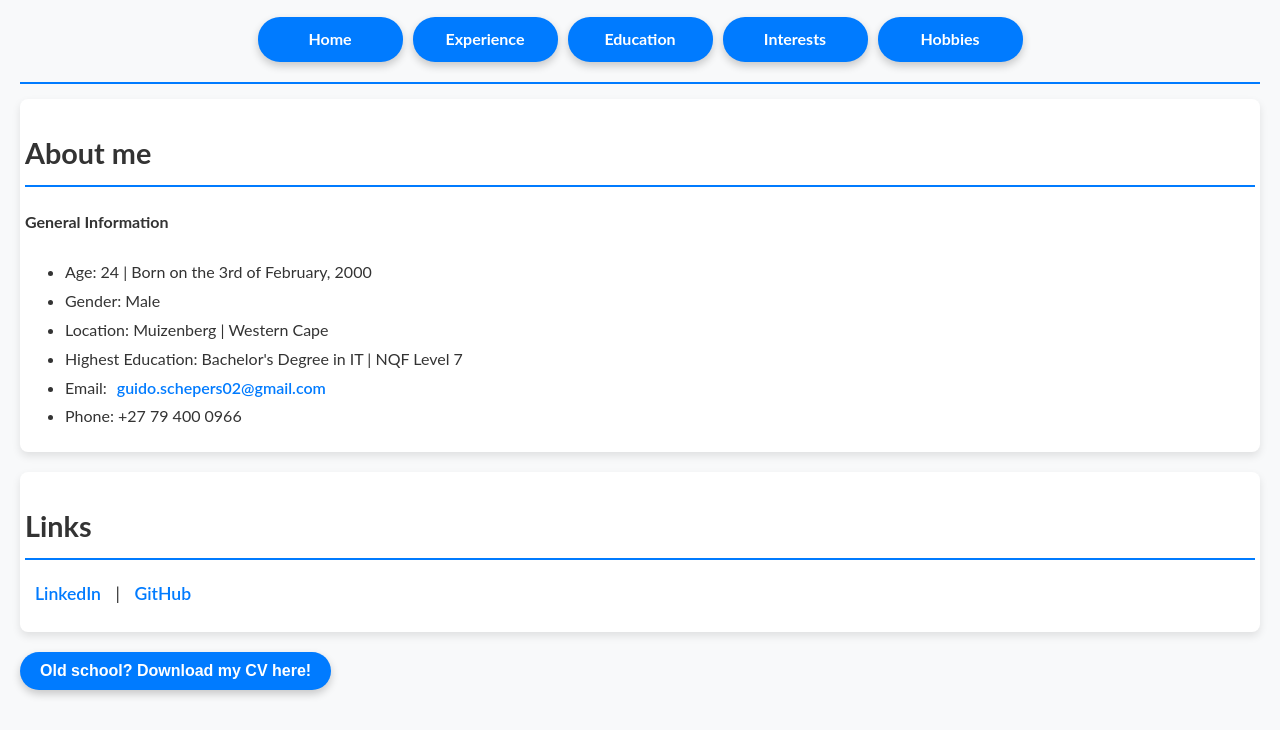
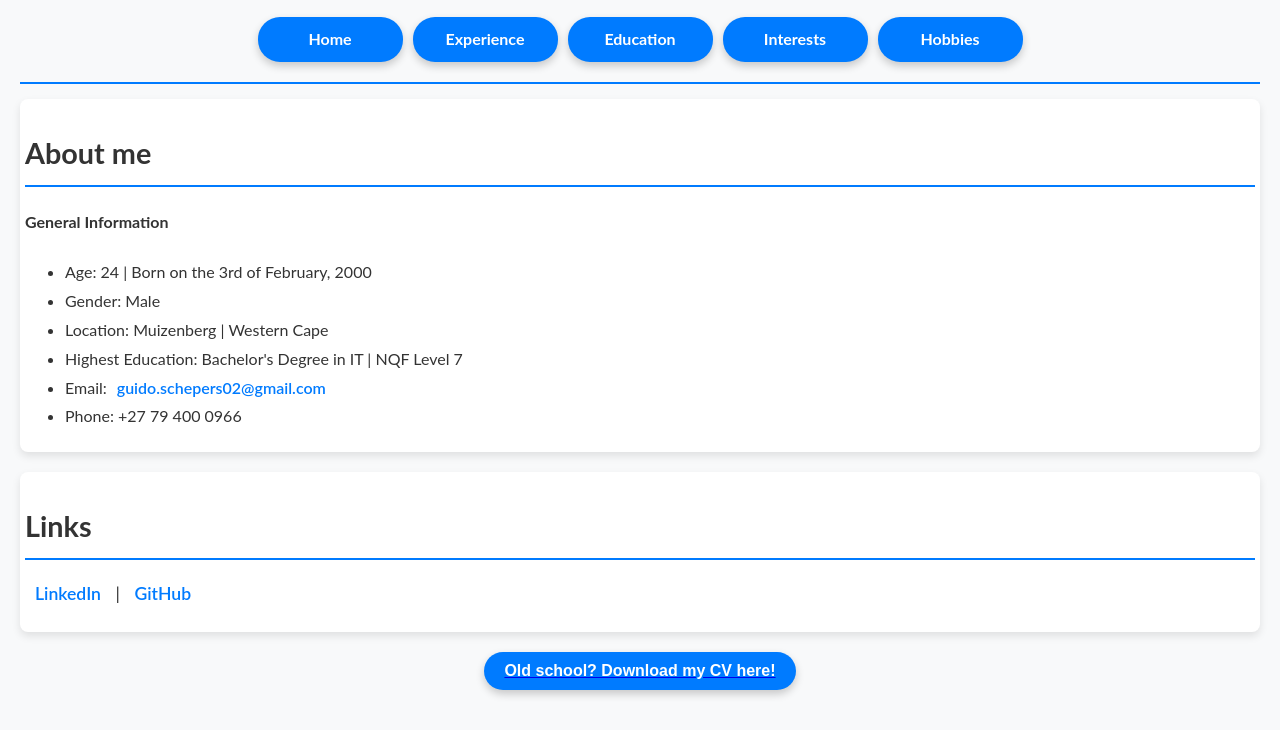
Before and after one commit to Gwidzy/cv, a plain HTML site: page index.html in a window 1280 px wide. Shown: the part 221-951 px from the top of the page. Drawn offline with Linux system fonts and the light colour scheme.

Commit message:
updating download cv btn 2

```diff
--- a/styles.css
+++ b/styles.css
@@ -224,6 +224,10 @@ body.dark-mode {
     box-shadow: 0 4px 8px rgba(0, 0, 0, 0.2);
     text-align: center;
     margin-bottom: 20px;
+    max-width: fit-content;
+    margin-inline: auto;
+    display: flex;
+    align-items: center;
     align-items: center;
     justify-content: center;
   }
```
